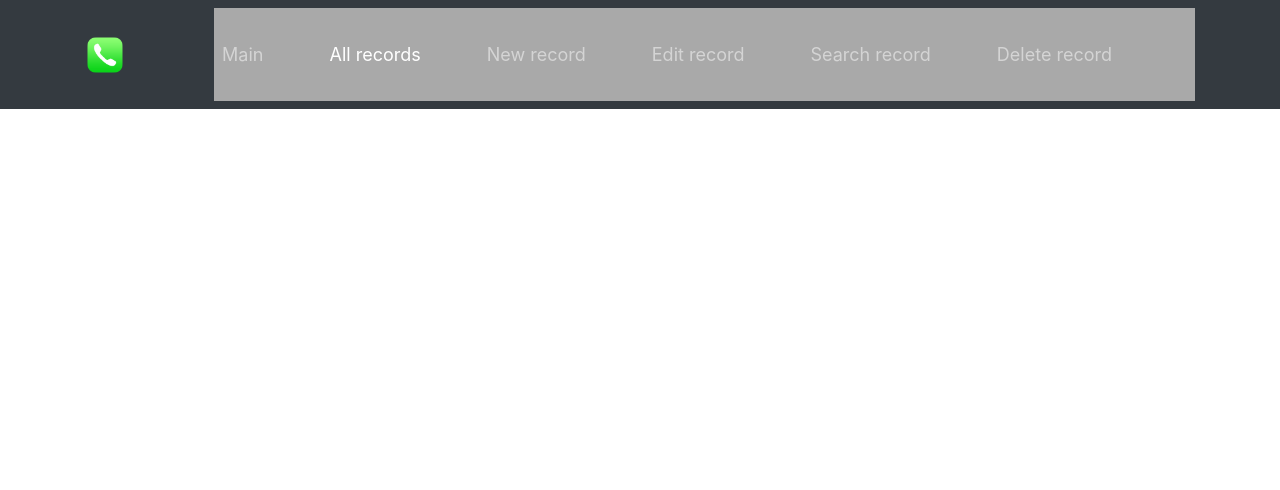
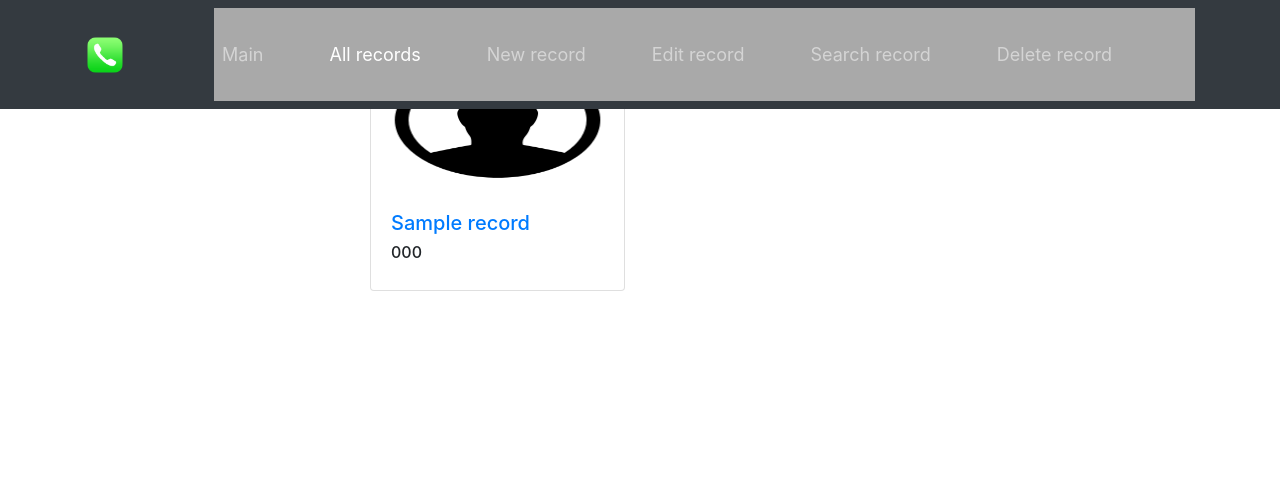
Before and after one commit to MikeKorsikov/PythonClasses, a Flask app: template Lesson53n/HW53n/templates/all.html in a window 1280 px wide. Shown: the top 490 px of the page. Run offline with Flask 2, Linux system fonts and the light colour scheme; the template is opened without the code that fills it: most values are stand-ins (such as "Sample title", 1, 10 or a date in 2020).

Commit message:
HW flask phonebook added all

```diff
--- a/Lesson53n/HW53n/templates/all.html
+++ b/Lesson53n/HW53n/templates/all.html
@@ -1,14 +1,44 @@
 {% extends 'base.html' %}
 {% set active_page = 'all' %}
+{% block title %} All records - {% endblock %}
 
 {% block content %}
 <div class="row">
     <div class="col-lg-3">
         <div class="my-4">
             <h1>All records</h1>
+        </div>
+    </div>
 
+    <div class="col-lg-9">
+        <div class="row my-5 card-wrapper">
+            {% if records %}
+            {% for record in records %}
+
+            <!-- iterating contacts from database -->
+            <div class="col-lg-4 col-md-6 mb-4">
+                <div class="card h-100">
+                    <div class="embed-responsive embed-responsive-16by9">
+                        <a href="#">
+                            <img class="card-img-top embed-responsive-item"
+                                src="{{ url_for('static', filename='images/contact_icon.png') }}">
+                        </a>
+                    </div>
+                    <div class="card-body">
+                        <h5>
+                            <a href="#">{{ record.name }}</a>
+                        </h5>
+                        <h6>{{ record.phone }}</h6>
+                    </div>
+
+                </div>
+            </div>
+
+            {% endfor %}
+            {% else %}
+            <h1 class="offset-lg-3">No contacts to show.</h1>
+            {% endif %}
         </div>
     </div>
 </div>
-
 {% endblock %}
```
Also changed, not shown: Lesson53n/HW53n/main53.py (+25 -10 lines), Lesson53n/HW53n/db/phonebook.db, Lesson53n/HW53n/static/images/contact_icon.png (added).
